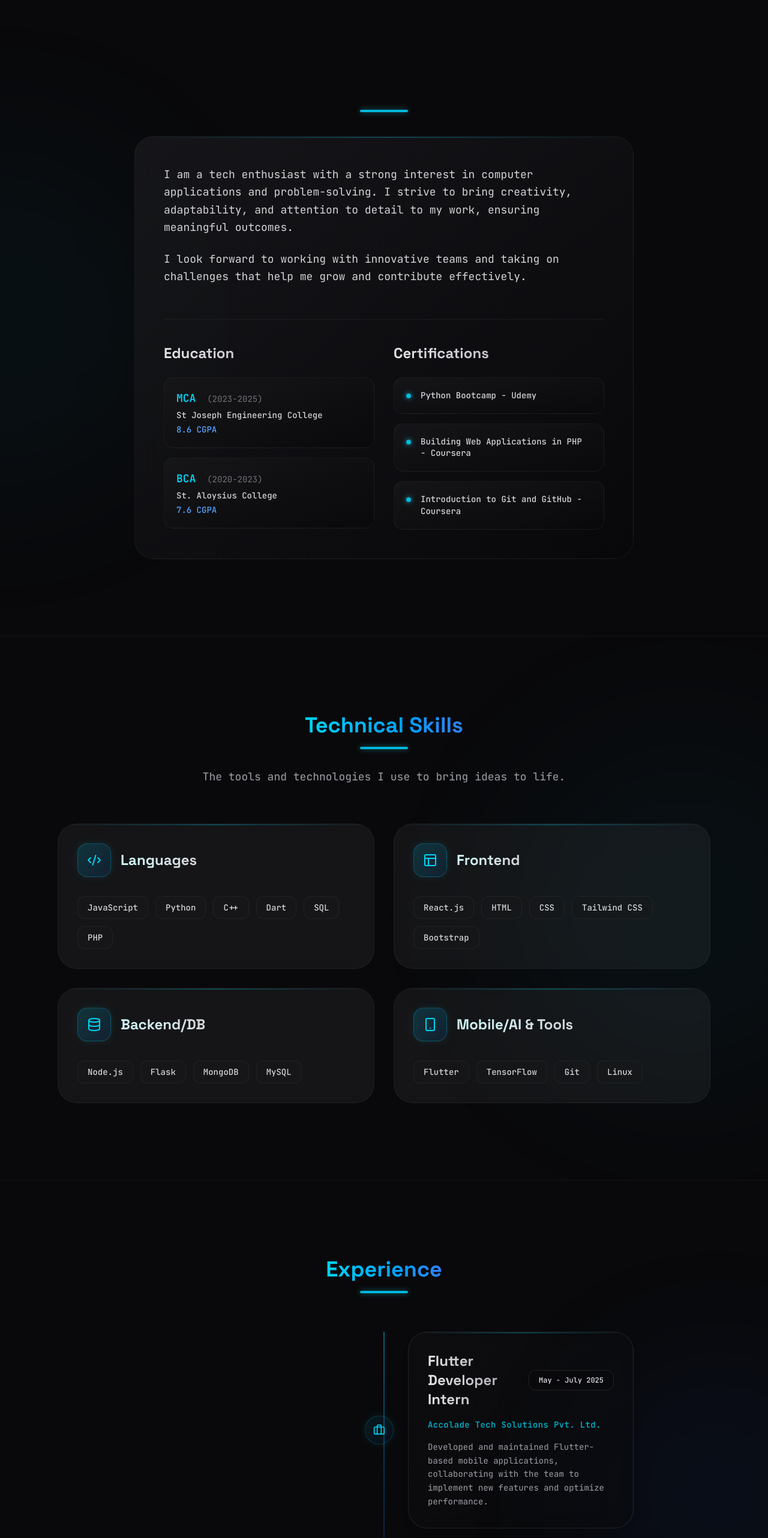
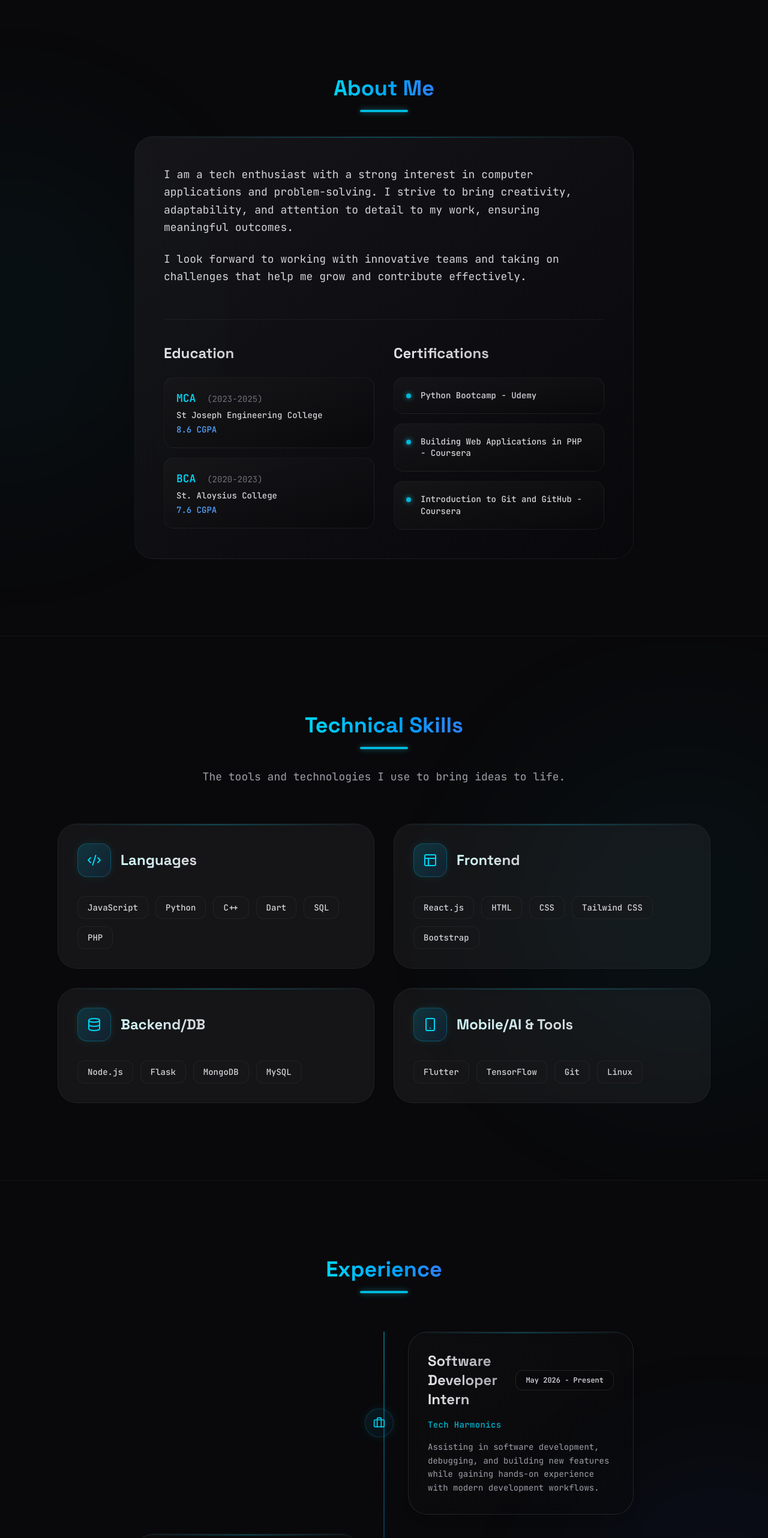
Before and after one commit to anishpereira1706/Portfolio-Website, a React (Vite) app: page / in a window 1280 px wide. Shown: the part 802-3366 px from the top of the page at 60% size. Built offline with nearby package versions, Linux system fonts and the light colour scheme.

Commit message:
Added favicon.png

```diff
--- a/index.html
+++ b/index.html
@@ -4,6 +4,11 @@
     <meta charset="UTF-8" />
     <meta name="viewport" content="width=device-width, initial-scale=1.0" />
     <title>Anish Larson Pereira | Portfolio</title>
+    <link rel="icon" href="/favicon.png" type="image/png" />
+    <meta name="description" content="Portfolio of Anish Larson Pereira, a Web Developer and Software Engineer. Explore my projects, technical skills, and professional experience." />
+    <meta property="og:title" content="Anish Larson Pereira | Portfolio" />
+    <meta property="og:description" content="Portfolio of Anish Larson Pereira, a Web Developer and Software Engineer. Explore my projects, technical skills, and professional experience." />
+    <meta property="og:type" content="website" />
     <!-- Google Fonts for Inter and Outfit -->
     <link rel="preconnect" href="https://fonts.googleapis.com">
     <link rel="preconnect" href="https://fonts.gstatic.com" crossorigin>
--- a/src/components/About.jsx
+++ b/src/components/About.jsx
@@ -16,7 +16,7 @@ const About = () => {
           className="space-y-10"
         >
           <div className="flex flex-col items-center text-center space-y-4">
-            <h2 className="text-3xl md:text-4xl font-bold text-transparent bg-clip-text bg-linear-to-rrom-cyan-400 to-blue-500 font-heading">About Me</h2>
+            <h2 className="text-3xl md:text-4xl font-bold text-transparent bg-clip-text bg-gradient-to-r from-cyan-400 to-blue-500 font-heading">About Me</h2>
             <div className="w-20 h-1 bg-cyan-500 rounded-full shadow-[0_0_10px_rgba(34,211,238,0.5)]"></div>
           </div>
 
--- a/src/components/Experience.jsx
+++ b/src/components/Experience.jsx
@@ -3,6 +3,12 @@ import { motion } from 'framer-motion';
 import { Briefcase } from 'lucide-react';
 
 const experiences = [
+  {
+    role: "Software Developer Intern",
+    company: "Tech Harmonics",
+    date: "May 2026 - Present",
+    description: "Assisting in software development, debugging, and building new features while gaining hands-on experience with modern development workflows."
+  },
   {
     role: "Flutter Developer Intern",
     company: "Accolade Tech Solutions Pvt. Ltd.",
--- a/src/components/Projects.jsx
+++ b/src/components/Projects.jsx
@@ -14,11 +14,12 @@ const projects = [
       { name: "Python", icon: <FileJson className="w-4 h-4" /> },
       { name: "Web App", icon: <Globe className="w-4 h-4" /> }
     ],
-    github: "https://github.com/anishpereira1706"
+    github: "https://github.com/anishpereira1706/AgroScan-AI"
   },
   {
     title: "PawConnect",
     description: "Pet Adoption & Rescue App. Built using Flutter for cross-platform app support and a custom PHP/MySQL backend.",
+    // description: "Dog adoption and rescue app. Developed using flutter. php for backend with admin panel for easy management.",
     image: "/pawconnect.webp",
     tags: [
       { name: "Flutter", icon: <Smartphone className="w-4 h-4" /> },
@@ -27,7 +28,7 @@ const projects = [
       { name: "MySQL", icon: <Database className="w-4 h-4" /> },
       { name: "Mobile App", icon: <Smartphone className="w-4 h-4" /> }
     ],
-    github: "https://github.com/anishpereira1706"
+    github: "https://github.com/anishpereira1706/PawConnect"
   },
   {
     title: "Schedula App",
```
Also changed, not shown: public/favicon.png (added).
